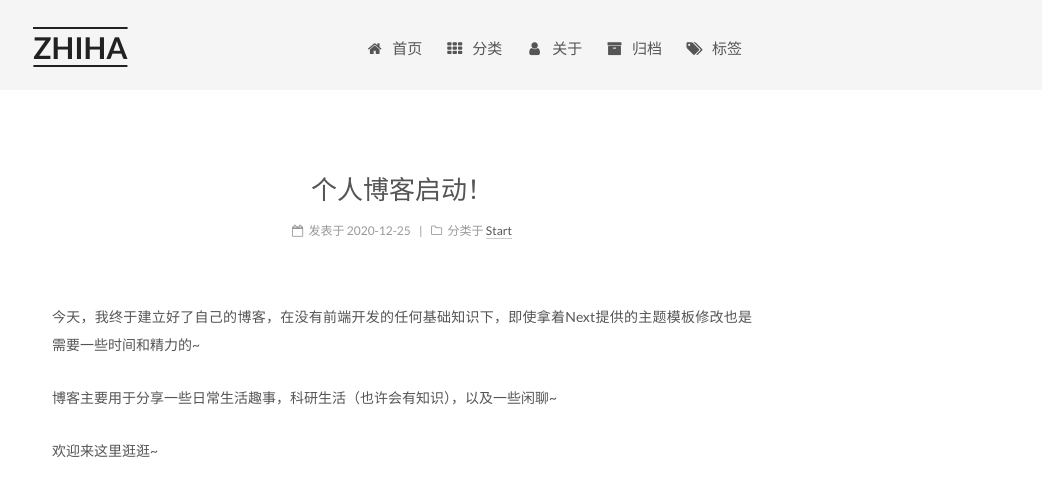
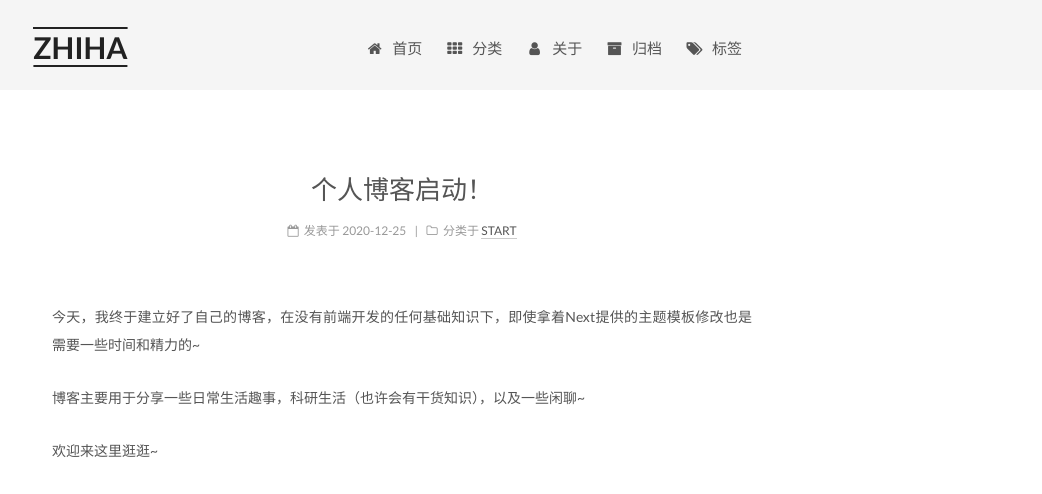
Before and after one commit to zhiha/zhiha.github.io, a Jekyll site: the page built from _posts/2020-12-25-个人博客建立.md, in a window 1280 px wide. Shown: the top 494 px of the page, without its empty margins (238-1280 px from the left). Built offline with Jekyll 4.4.1, drawn with Linux system fonts in a browser that asks for light colours.

```diff
--- a/_posts/2020-12-25-个人博客建立.md
+++ b/_posts/2020-12-25-个人博客建立.md
@@ -2,13 +2,13 @@
 title: 个人博客启动！
 date: 2020-12-25 21:00:00
 categories:
-- Start
+- START
 tags:
 - Blog-Start
 ---
 
 今天，我终于建立好了自己的博客，在没有前端开发的任何基础知识下，即使拿着Next提供的主题模板修改也是需要一些时间和精力的~
 
-博客主要用于分享一些日常生活趣事，科研生活（也许会有知识），以及一些闲聊~
+博客主要用于分享一些日常生活趣事，科研生活（也许会有干货知识），以及一些闲聊~
 
 欢迎来这里逛逛~
```
Also changed, not shown: about/index.md (+1 -1 lines).
